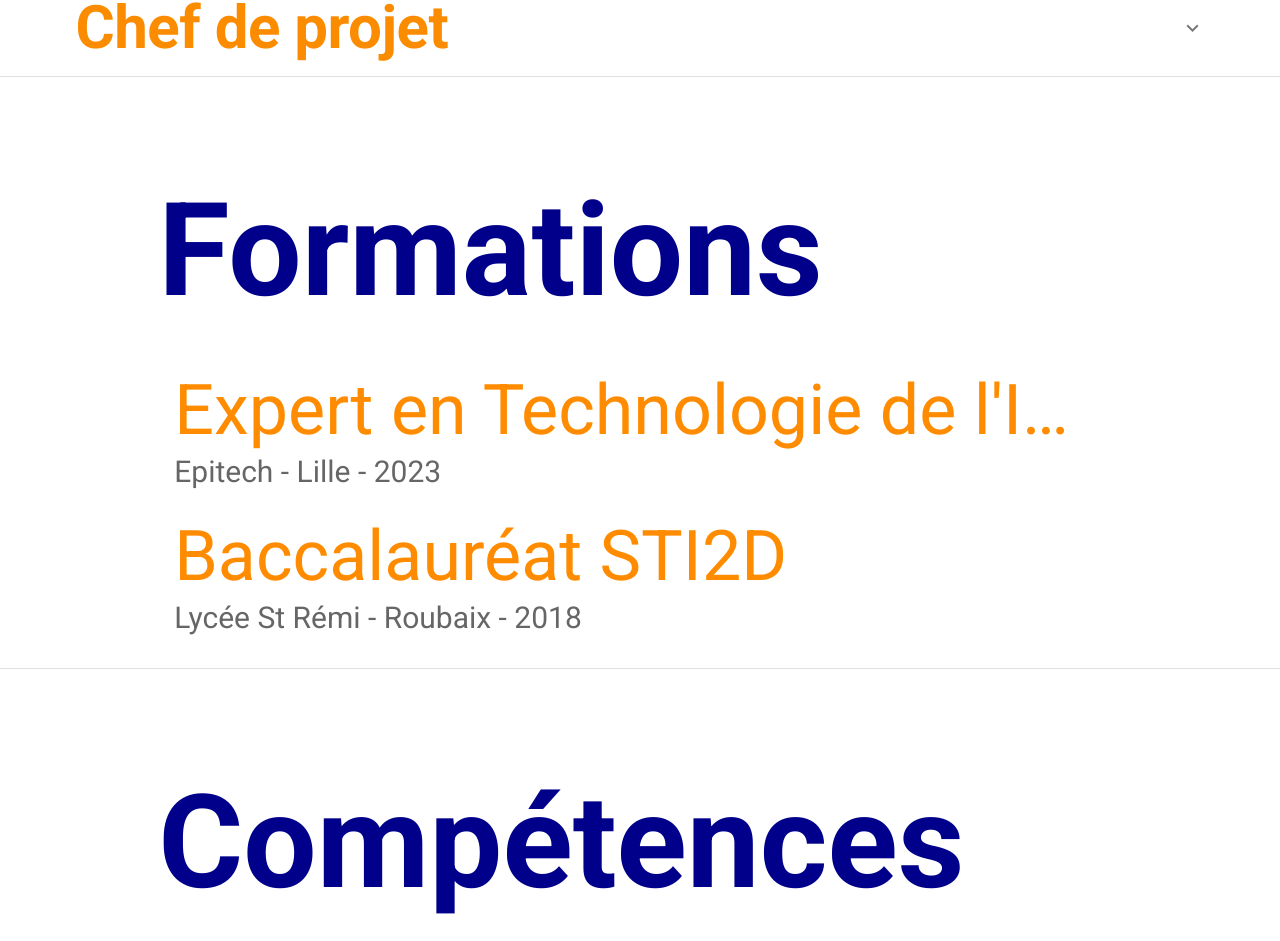
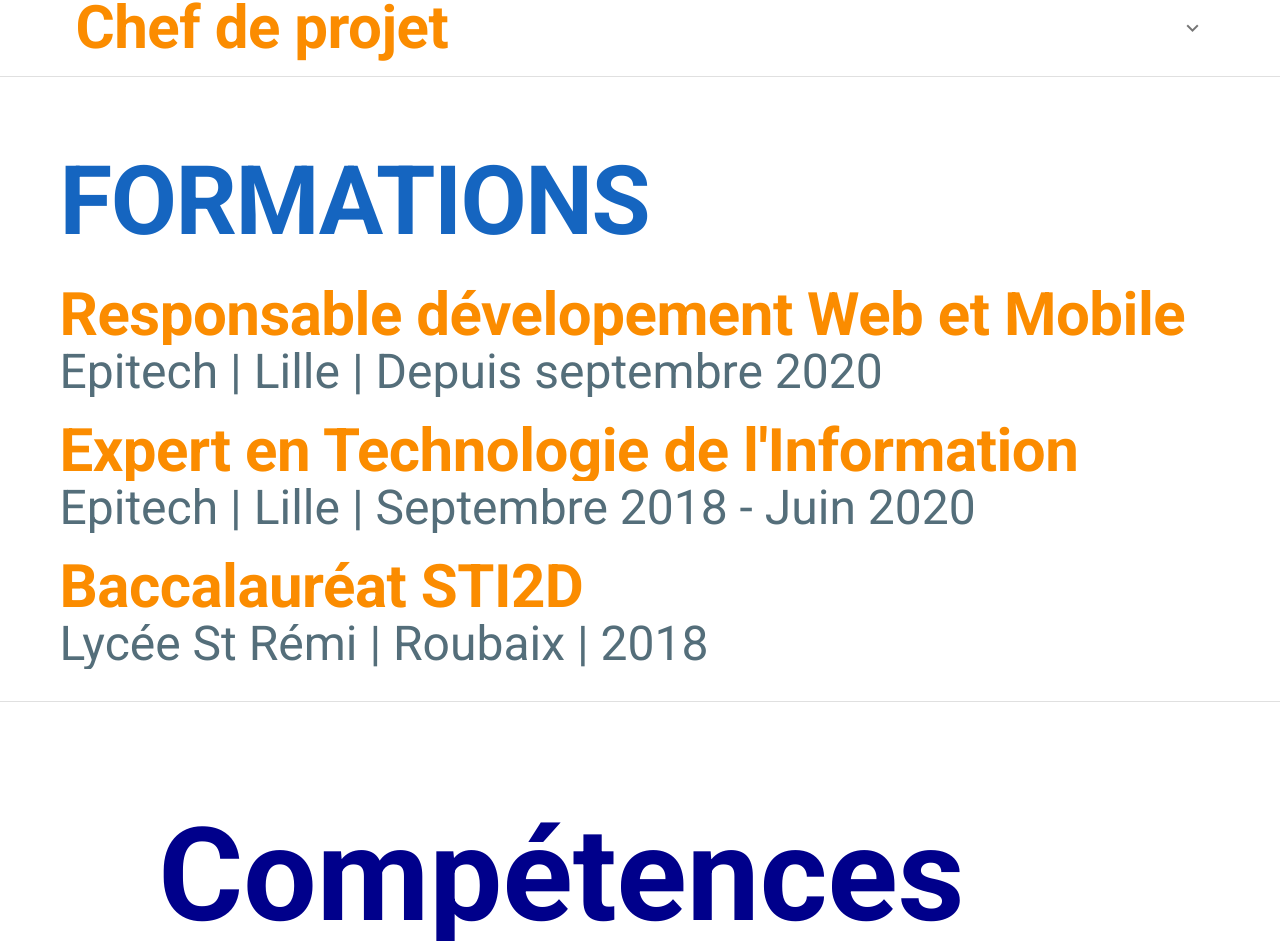
Before and after one commit to mathiastop/cv-site, a Vue app: page / in a window 1280 px wide. Shown: the part 843-1784 px from the top of the page. Built offline with nearby package versions, Linux system fonts and the light colour scheme.

Commit message:
[~] rewrite formation

```diff
--- a/src/components/Formation.vue
+++ b/src/components/Formation.vue
@@ -1,66 +1,21 @@
 <template>
   <v-container>
-    <v-row v-show="$vuetify.breakpoint.mdAndUp">
-      <v-col cols="1"></v-col>
-      <v-col cols="10">
-        <div style="font-size: 130px; font-weight: bold; color: darkblue">
-          Formations
-        </div>
+    <p class="text-h1 blue--text text--darken-3 font-weight-bold">FORMATIONS</p>
     <v-list>
-          <v-list-item>
       <v-list-item-content>
-              <v-list-item-title style="font-size: 70px; color: darkorange">
-                Expert en Technologie de l'Information
-              </v-list-item-title>
-              <v-list-item-subtitle style="font-size: 30px">
-                Epitech - Lille - 2023
-              </v-list-item-subtitle>
+        <v-list-item-title class="text-h2 orange--text text--darken-1 font-weight-bold">Responsable dévelopement Web et Mobile</v-list-item-title>
+        <v-list-item-subtitle class="text-h3 blue-grey--text text--darken-1">Epitech | Lille | Depuis septembre 2020</v-list-item-subtitle>
       </v-list-item-content>
-          </v-list-item>
-          <v-list-item two-line>
       <v-list-item-content>
-              <v-list-item-title style="font-size: 70px; color: darkorange">
-                Baccalauréat STI2D
-              </v-list-item-title>
-              <v-list-item-subtitle style="font-size: 30px">
-                Lycée St Rémi - Roubaix - 2018
-              </v-list-item-subtitle>
+        <v-list-item-title class="text-h2 orange--text text--darken-1 font-weight-bold">Expert en Technologie de l'Information</v-list-item-title>
+        <v-list-item-subtitle class="text-h3 blue-grey--text text--darken-1">Epitech | Lille | Septembre 2018 - Juin 2020</v-list-item-subtitle>
       </v-list-item-content>
-          </v-list-item>
+      <v-list-item-content>
+        <v-list-item-title class="text-h2 orange--text text--darken-1 font-weight-bold">Baccalauréat STI2D</v-list-item-title>
+        <v-list-item-subtitle class="text-h3 blue-grey--text text--darken-1">Lycée St Rémi | Roubaix | 2018</v-list-item-subtitle>
+      </v-list-item-content>
     </v-list>
-      </v-col>
-    </v-row>
-
-    <v-row v-show="$vuetify.breakpoint.smAndDown">
-    <v-col cols="1"></v-col>
-    <v-col cols="10">
-      <div style="font-size: 130px; font-weight: bold; color: darkblue">
-        Formations
-      </div>
-      <v-list>
-        <v-list-item>
-          <v-list-item-content>
-            <v-list-item-title style="font-size: 70px; color: darkorange">
-              Expert en Technologie de l'Information
-            </v-list-item-title>
-            <v-list-item-subtitle style="font-size: 30px">
-              Epitech - Lille - 2023
-            </v-list-item-subtitle>
-          </v-list-item-content>
-        </v-list-item>
-        <v-list-item two-line>
-          <v-list-item-content>
-            <v-list-item-title style="font-size: 70px; color: darkorange">
-              Baccalauréat STI2D
-            </v-list-item-title>
-            <v-list-item-subtitle style="font-size: 30px">
-              Lycée St Rémi - Roubaix - 2018
-            </v-list-item-subtitle>
-          </v-list-item-content>
-        </v-list-item>
-      </v-list>
-    </v-col>
-    </v-row>
+<!--    <p class="text-h4">Etudiant en troisième année au sein d'Epitech, je suis à la recherche d'une alternance pour janvier 2021</p>-->
   </v-container>
 </template>
 
```
Lines whose indentation alone changed are shown as unchanged.
